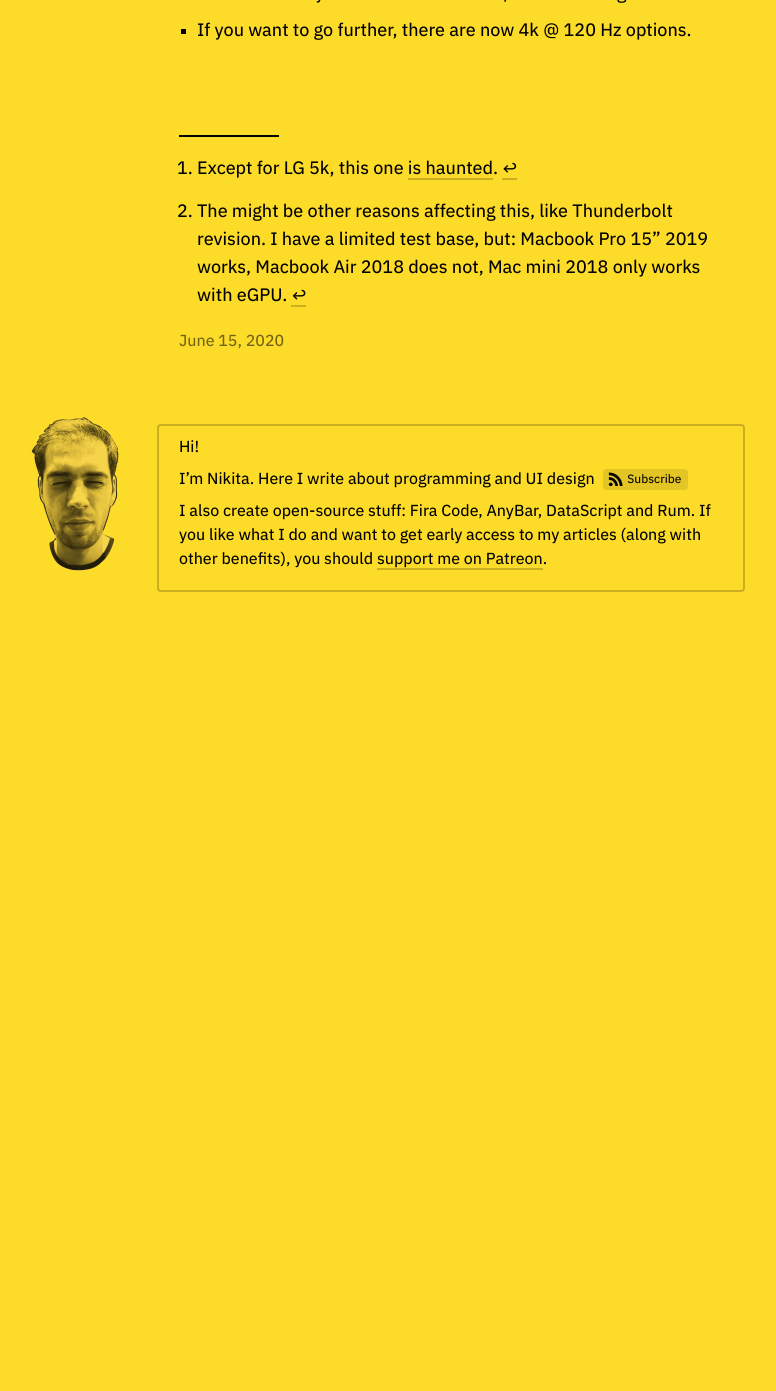
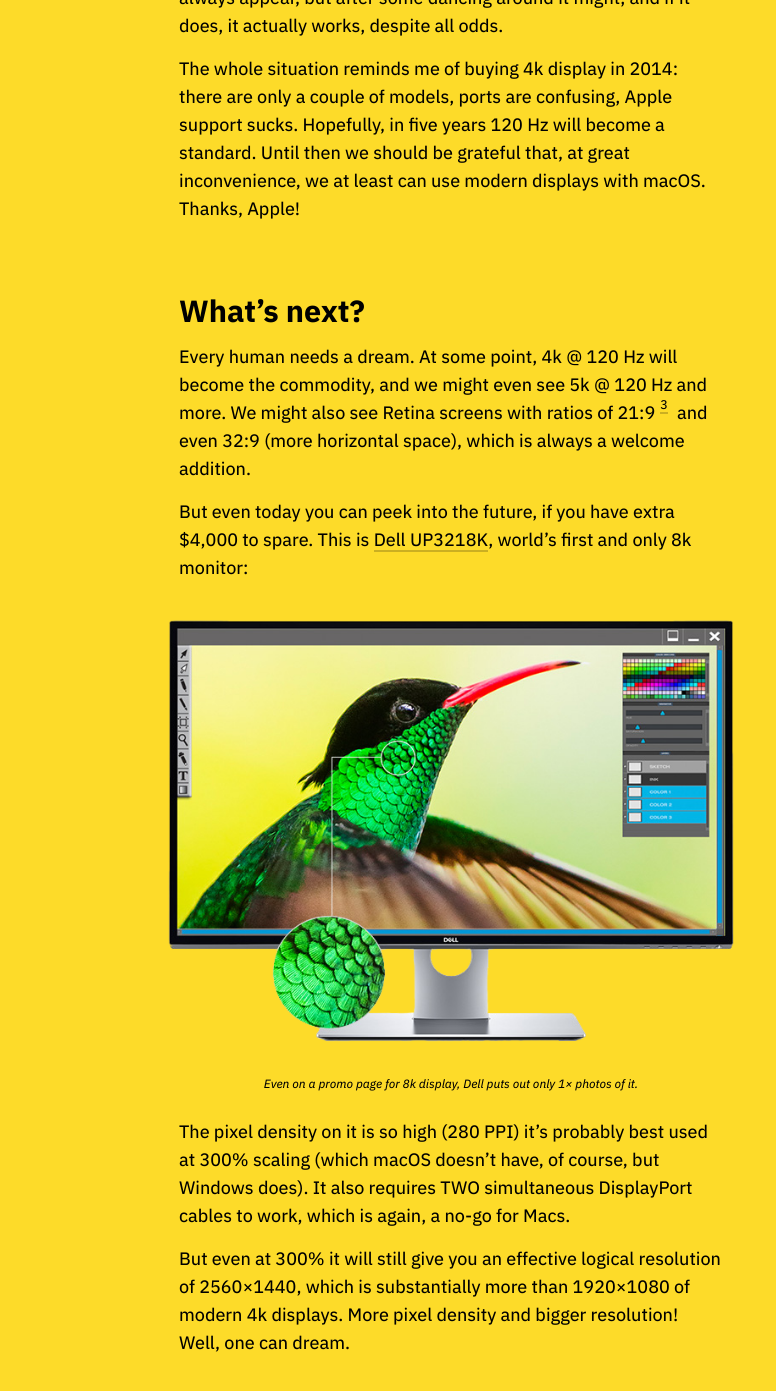
Before and after one commit to tonsky/tonsky.github.io, a Jekyll site: the page built from _posts/2020-06-17-monitors.md, in a window 1280 px wide and 1400 px high, scrolled down 31440 px. Shown: the top 1391 px of the window, without its empty margins (190-966 px from the left). Built offline with Jekyll 4.4.1, drawn with Linux system fonts in a browser that asks for light colours; before the commit the page ends 32070 px from its top, so only the background shows below that; some of the changed text lies outside the part shown.

Commit message:
monitors

```diff
--- a/_posts/2020-06-15-monitors.md
+++ b/_posts/2020-06-17-monitors.md
@@ -29,7 +28,13 @@
 
 # Low-density displays
 
-The only way of getting good letters is by spending more pixels per letter. That simple. In the past, the displays’ pixel count was small, so we learned to live with that and even invented some very clever tricks to make our lives better. The two important things to understand are:
+According to [my research among programmers](https://twitter.com/nikitonsky/status/1260287480638701568), 43% are still using monitors with pixel per inch density less than 150:
+
+<figure>
+    <img src="./research.png">
+</figure>
+
+Why is this a problem? Because the only way to get good letters is by spending more pixels per letter. That simple. In the past, the displays’ pixel count was small, so we learned to live with that and even invented some very clever tricks to make our lives better. The two important things to understand are:
 
 - Times of low-resolution displays are over. High-resolution displays are a commodity now.
 - Tricks developed for low-resolution displays didn’t magically make text look good. That always was and still is impossible. They just made text slightly less terrible, but it still is terrible.
@@ -498,9 +503,24 @@
 10. Select “119.88 Herz” in “Refresh Rate”.
 11. You are magnificent.
 
-Why is it 119.88 Herz, not 120 Herz? No idea. It seems to work the same. Why can’t macOS remember it? I don’t know. Why doesn’t macOS sees 120 Hz as an option until I turn the monitor off/on? Who knows!
+Why is it 119.88 Herz, not 120 Herz? No idea. It seems to work the same. Why can’t macOS remember it? I don’t know. Why doesn’t macOS sees 120 Hz as an option until I turn the monitor off/on? Who knows! The main takeaway is, 120 Hz option might not always appear, but after some dancing around it might, and if it does, it actually works, despite all odds.
 
 The whole situation reminds me of buying 4k display in 2014: there are only a couple of models, ports are confusing, Apple support sucks. Hopefully, in five years 120 Hz will become a standard. Until then we should be grateful that, at great inconvenience, we at least can use modern displays with macOS. Thanks, Apple!
+
+# What’s next?
+
+Every human needs a dream. At some point, 4k @ 120 Hz will become the commodity, and we might even see 5k @ 120 Hz and more. We might also see Retina screens with ratios of 21:9[^3] and even 32:9 (more horizontal space), which is always a welcome addition.
+
+But even today you can peek into the future, if you have extra $4,000 to spare. This is [Dell UP3218K](https://www.dell.com/en-us/work/shop/dell-ultrasharp-32-8k-monitor-up3218k/apd/210-alez/monitors-monitor-accessories), world’s first and only 8k monitor:
+
+<figure>
+    <img src="./dell_up3218k.png" />
+    Even on a promo page for 8k display, Dell puts out only 1× photos of it.
+</figure>
+
+The pixel density on it is so high (280 PPI) it’s probably best used at 300% scaling (which macOS doesn’t have, of course, but Windows does). It also requires TWO simultaneous DisplayPort cables to work, which is again, a no-go for Macs.
+
+But even at 300% it will still give you an effective logical resolution of 2560×1440, which is substantially more than 1920×1080 of modern 4k displays. More pixel density and bigger resolution! Well, one can dream.
 
 # Conclusion
 
@@ -510,8 +530,11 @@
 - High-PPI displays are now a commodity, it’s time to switch.
 - Notebooks are ok, but a standalone monitor is always better.
 - 4k monitor only makes sense with 2× / 200% scaling.
-- If you want to go further, there are now 4k @ 120 Hz options.
+- If you want to go further, there are now affordable 4k @ 120 Hz options.
+
+Happy coding!
 
 <div class="footnotes-br"></div>
 [^1]: Except for LG 5k, this one [is haunted](https://steipete.com/posts/the-lg-ultrafine5k-kerneltask-and-me/).
 [^2]: The might be other reasons affecting this, like Thunderbolt revision. I have a limited test base, but: Macbook Pro 15" 2019 works, Macbook Air 2018 does not, Mac mini 2018 only works with eGPU.
+[^3]: Actually, there’s an impressive [34WK95U-W](https://www.lg.com/us/monitors/lg-34WK95U-W-ultrawide-monitor), but you can also see it as a shorter version of more traditional [27MD5KL-B](https://www.lg.com/us/monitors/lg-27md5kl-b-5k-uhd-led-monitor).
```
Also changed, not shown: other parts of _posts/2020-06-17-monitors.md (+1 -2 lines), blog/monitors/dell_up3218k.png (added), blog/monitors/research.png (added).
